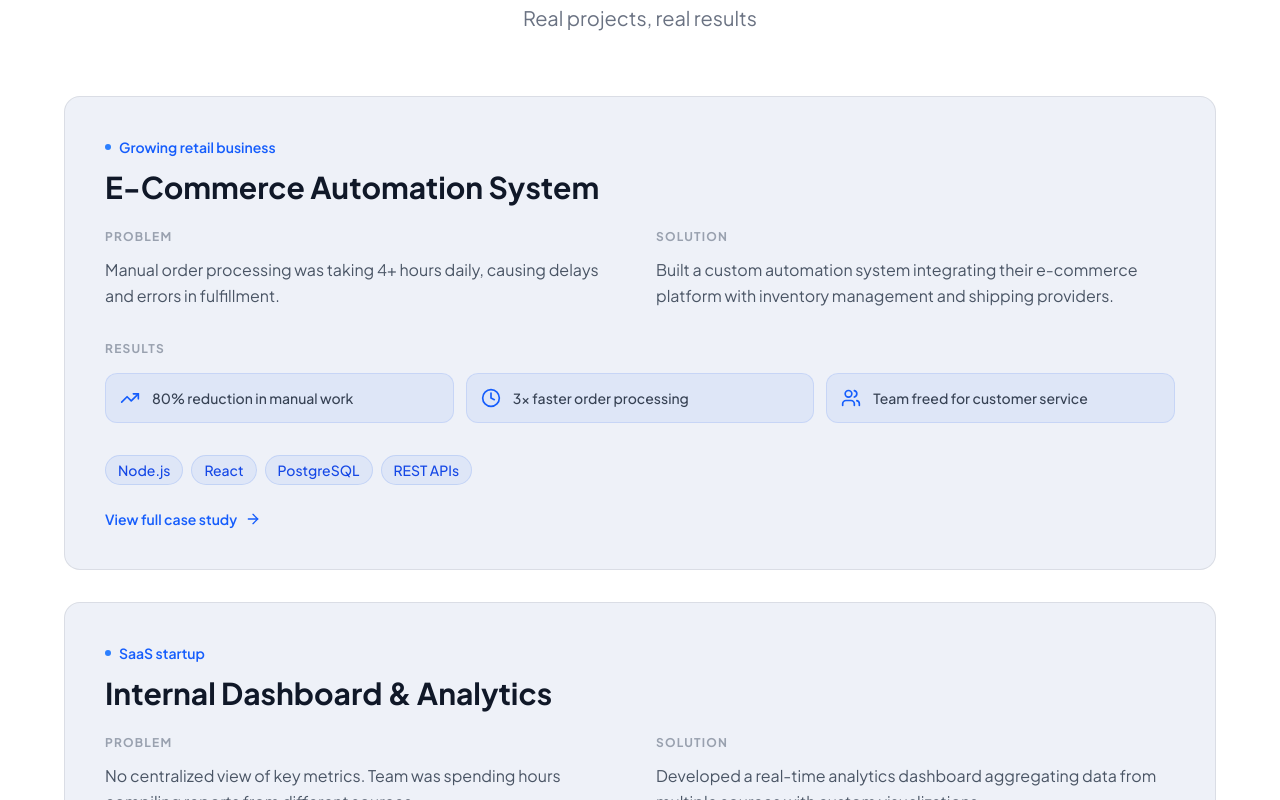
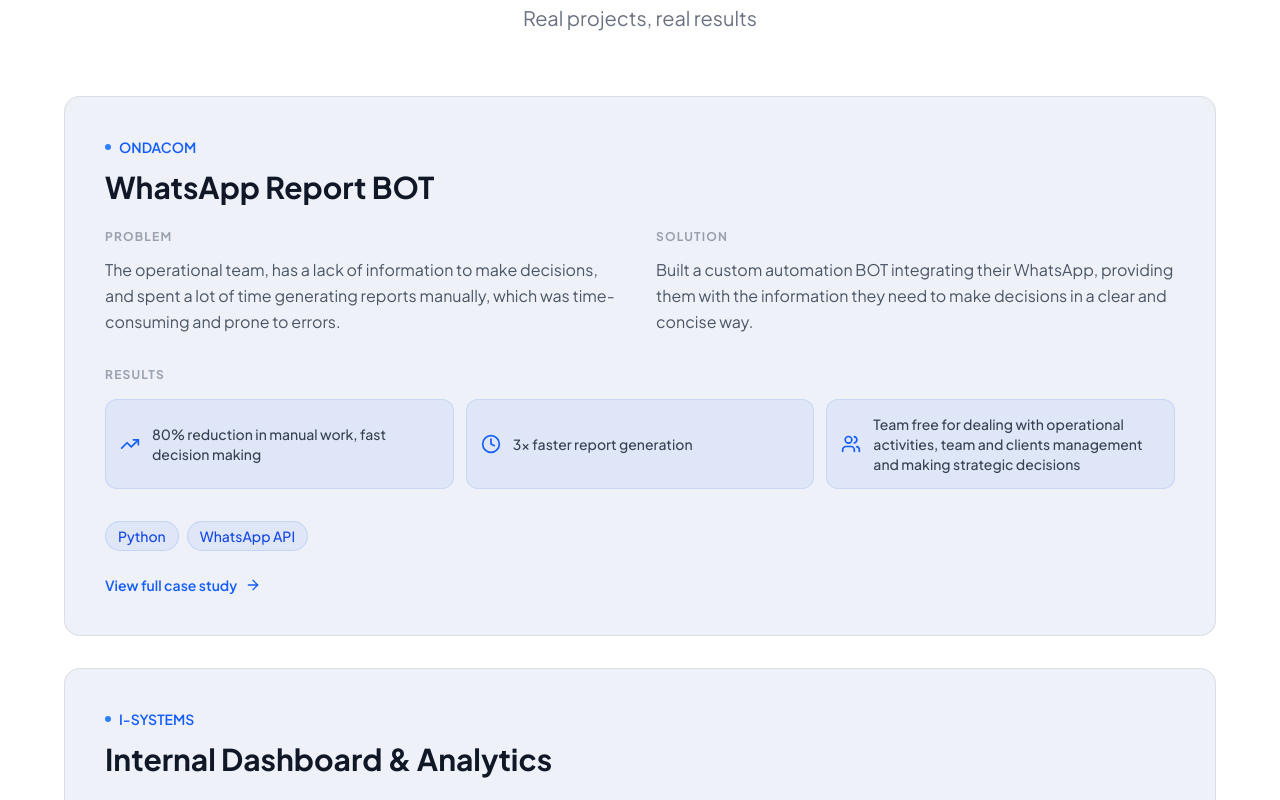
Before and after one commit to jumaelmartins/portfolioV3, a React (Vite) app: page / in a window 1280 px wide. Shown: the part 2420-3220 px from the top of the page. Built offline with nearby package versions, Linux system fonts and the light colour scheme.

Commit message:
:chore: ajustado contato, cases e projetos reais

```diff
--- a/src/app/components/CaseStudies.tsx
+++ b/src/app/components/CaseStudies.tsx
@@ -7,20 +7,20 @@
 
   const cases = [
     {
-      title: 'E-Commerce Automation System',
-      client: 'Growing retail business',
-      problem: 'Manual order processing was taking 4+ hours daily, causing delays and errors in fulfillment.',
-      solution: 'Built a custom automation system integrating their e-commerce platform with inventory management and shipping providers.',
+      title: 'WhatsApp Report BOT',
+      client: 'ONDACOM',
+      problem: 'The operational team, has a lack of information to make decisions, and spent a lot of time generating reports manually, which was time-consuming and prone to errors.',
+      solution: 'Built a custom automation BOT integrating their WhatsApp, providing them with the information they need to make decisions in a clear and concise way.',
       results: [
-        { icon: TrendingUp, text: '80% reduction in manual work' },
-        { icon: Clock, text: '3x faster order processing' },
-        { icon: Users, text: 'Team freed for customer service' },
+        { icon: TrendingUp, text: '80% reduction in manual work, fast decision making' },
+        { icon: Clock, text: '3x faster report generation' },
+        { icon: Users, text: 'Team free for dealing with operational activities, team and clients management and making strategic decisions' },
       ],
-      tech: ['Node.js', 'React', 'PostgreSQL', 'REST APIs'],
+      tech: ['Python', 'WhatsApp API'],
     },
     {
       title: 'Internal Dashboard & Analytics',
-      client: 'SaaS startup',
+      client: 'I-SYSTEMS',
       problem: 'No centralized view of key metrics. Team was spending hours compiling reports from different sources.',
       solution: 'Developed a real-time analytics dashboard aggregating data from multiple sources with custom visualizations.',
       results: [
@@ -28,20 +28,20 @@
         { icon: Clock, text: '90% faster reporting' },
         { icon: Users, text: 'Better data-driven decisions' },
       ],
-      tech: ['React', 'TypeScript', 'D3.js', 'GraphQL'],
+      tech: ['React', 'TypeScript', 'Python','MySQL'],
     },
-    {
-      title: 'MVP for Booking Platform',
-      client: 'Service marketplace startup',
-      problem: 'Needed to validate business idea quickly with a functional MVP to attract initial users and investors.',
-      solution: 'Built a lean but robust booking platform with user auth, payments, scheduling, and admin panel in 6 weeks.',
-      results: [
-        { icon: TrendingUp, text: '200+ users in first month' },
-        { icon: Clock, text: 'Launched in 6 weeks' },
-        { icon: Users, text: 'Secured seed funding' },
-      ],
-      tech: ['Next.js', 'Stripe', 'Vercel', 'Supabase'],
-    },
+    // {
+    //   title: 'MVP for Booking Platform',
+    //   client: 'Service marketplace startup',
+    //   problem: 'Needed to validate business idea quickly with a functional MVP to attract initial users and investors.',
+    //   solution: 'Built a lean but robust booking platform with user auth, payments, scheduling, and admin panel in 6 weeks.',
+    //   results: [
+    //     { icon: TrendingUp, text: '200+ users in first month' },
+    //     { icon: Clock, text: 'Launched in 6 weeks' },
+    //     { icon: Users, text: 'Secured seed funding' },
+    //   ],
+    //   tech: ['Next.js', 'Stripe', 'Vercel', 'Supabase'],
+    // },
   ];
 
   return (
--- a/src/app/components/Footer.tsx
+++ b/src/app/components/Footer.tsx
@@ -100,12 +100,12 @@
                 </motion.button>
 
                 <motion.a
-                  href="tel:+5598066206"
+                  href="tel:+557199604206"
                   className="flex items-center gap-3 text-sm text-white/40 hover:text-blue-400 transition-colors"
                   whileHover={{ x: 4 }}
                 >
                   <Phone size={16} />
-                  <span>+55 (98) 98066-206</span>
+                  <span>+55 (71) 996 040 206</span>
                 </motion.a>
               </div>
 
--- a/src/app/components/Projects.tsx
+++ b/src/app/components/Projects.tsx
@@ -7,76 +7,76 @@
 const allProjects = [
   {
     id: 1,
-    title: 'E-Commerce React',
-    description: 'Plataforma de e-commerce responsiva com carrinho dinâmico, checkout e painel de administração.',
+    title: 'Zapflow',
+    description: 'Plataforma de automação de atendimento via WhatsApp com arquitetura multi-tenant.',
     emoji: '🛍️',
     accent: '#f59e0b',
-    tech: ['React', 'TypeScript', 'CSS'],
-    category: 'FRONTEND',
-    url: 'https://example.com',
-    github: 'https://github.com/example/project1',
-    year: '2024',
+    tech: ['NextJS', 'TypeScript', 'TailwindCSS', 'PostgreSQL', 'Redis', 'Docker', 'NestJS'],
+    category: 'FULLSTACK',
+    url: 'https://beta.jmtechsolutions.com.br/',
+    github: '',
+    year: '2026',
   },
   {
     id: 2,
-    title: 'Landing Page',
-    description: 'Landing page de alta conversão com animações parallax, formulários e integração de analytics.',
+    title: 'JM Tech Solutions',
+    description: 'Landing page da empresa JM Tech Solutions.',
     emoji: '🎨',
     accent: '#10b981',
-    tech: ['HTML', 'CSS', 'JavaScript'],
+    tech: ['HTML', 'CSS', 'JavaScript', 'TailwindCSS'],
     category: 'FRONTEND',
-    url: 'https://example.com',
-    github: 'https://github.com/example/project2',
-    year: '2024',
+    url: 'https://dev.jmtechsolutions.com.br/',
+    github: 'https://github.com/jumaelmartins/jm-techolutions',
+    year: '2026',
   },
   {
     id: 3,
-    title: 'API REST',
-    description: 'API robusta com autenticação JWT, rate limiting, documentação Swagger e testes automatizados.',
+    title: 'Portifolio Manager',
+    description: 'Um CMS open source para gerenciar projetos, experiências, cursos e formações acadêmicas de forma simples e centralizada. A ideia é disponibilizar uma API para ser consumida em portfólios pessoais ou sites, facilitando a manutenção do conteúdo sem precisar alterar diretamente o frontend.',
     emoji: '⚙️',
     accent: '#6366f1',
-    tech: ['Node', 'Express', 'MongoDB'],
+    tech: ['Node', 'NestJS', 'PostgreSQL'],
     category: 'BACKEND',
-    url: 'https://example.com',
-    github: 'https://github.com/example/project3',
-    year: '2023',
+    url: '-',
+    github: 'https://github.com/jumaelmartins/portifolio_manager',
+    year: '2025',
   },
-  {
-    id: 4,
-    title: 'App Full-Stack',
-    description: 'Aplicação completa com SSR, autenticação de usuários, banco de dados relacional e deploy CI/CD.',
-    emoji: '🚀',
-    accent: '#ec4899',
-    tech: ['React', 'Node', 'PostgreSQL'],
-    category: 'FULLSTACK',
-    url: 'https://example.com',
-    github: 'https://github.com/example/project4',
-    year: '2023',
-  },
-  {
-    id: 5,
-    title: 'Dashboard Analytics',
-    description: 'Dashboard interativo com gráficos em tempo real, exportação de relatórios e filtros avançados.',
-    emoji: '📊',
-    accent: '#14b8a6',
-    tech: ['JavaScript', 'Chart.js', 'CSS'],
-    category: 'FRONTEND',
-    url: 'https://example.com',
-    github: 'https://github.com/example/project5',
-    year: '2024',
-  },
-  {
-    id: 6,
-    title: 'Sistema CRM',
-    description: 'CRM customizado com pipeline de vendas, automação de e-mails, integrações e relatórios gerenciais.',
-    emoji: '💼',
-    accent: '#f97316',
-    tech: ['TypeScript', 'React', 'Node'],
-    category: 'FULLSTACK',
-    url: 'https://example.com',
-    github: 'https://github.com/example/project6',
-    year: '2023',
-  },
+  // {
+  //   id: 4,
+  //   title: 'App Full-Stack',
+  //   description: 'Aplicação completa com SSR, autenticação de usuários, banco de dados relacional e deploy CI/CD.',
+  //   emoji: '🚀',
+  //   accent: '#ec4899',
+  //   tech: ['React', 'Node', 'PostgreSQL'],
+  //   category: 'FULLSTACK',
+  //   url: 'https://example.com',
+  //   github: 'https://github.com/example/project4',
+  //   year: '2023',
+  // },
+  // {
+  //   id: 5,
+  //   title: 'Dashboard Analytics',
+  //   description: 'Dashboard interativo com gráficos em tempo real, exportação de relatórios e filtros avançados.',
+  //   emoji: '📊',
+  //   accent: '#14b8a6',
+  //   tech: ['JavaScript', 'Chart.js', 'CSS'],
+  //   category: 'FRONTEND',
+  //   url: 'https://example.com',
+  //   github: 'https://github.com/example/project5',
+  //   year: '2024',
+  // },
+  // {
+  //   id: 6,
+  //   title: 'Sistema CRM',
+  //   description: 'CRM customizado com pipeline de vendas, automação de e-mails, integrações e relatórios gerenciais.',
+  //   emoji: '💼',
+  //   accent: '#f97316',
+  //   tech: ['TypeScript', 'React', 'Node'],
+  //   category: 'FULLSTACK',
+  //   url: 'https://example.com',
+  //   github: 'https://github.com/example/project6',
+  //   year: '2023',
+  // },
 ];
 
 const FILTER_GROUPS = [
```
